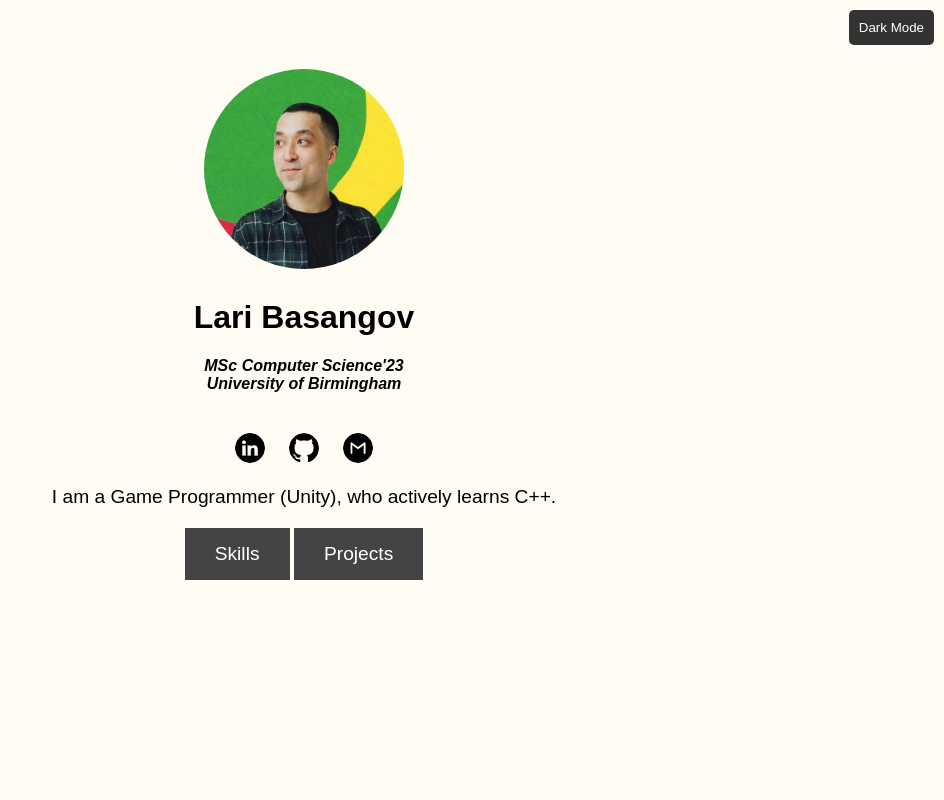
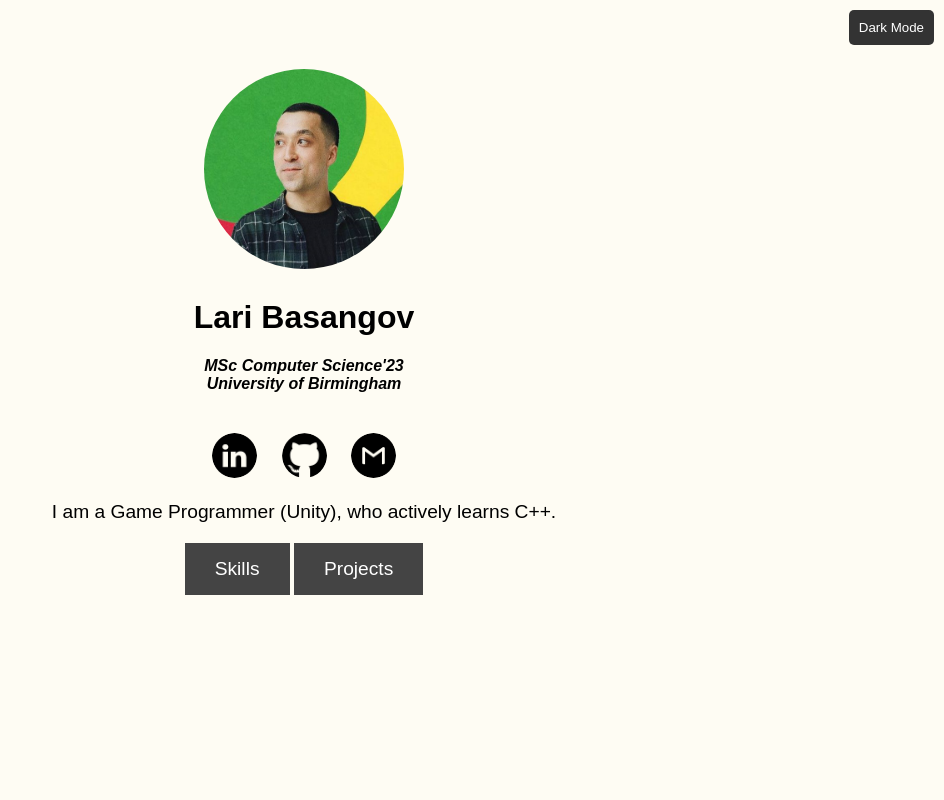
Before and after one commit to UltimateDecaf/laribasangov.github.io, a plain HTML site: page index.html in a window 1280 px wide. Shown: the top 800 px of the page, without its empty margins (336-1280 px from the left). Drawn offline with Linux system fonts and the light colour scheme.

Commit message:
changes to the contacts' buttons
size and hyperlink for LinkedIn updated

```diff
--- a/index.html
+++ b/index.html
@@ -16,7 +16,7 @@
             <h4 style="margin-bottom: 0;"><i>MSc Computer Science'23<br>University of Birmingham</i></h4>
         </h1>
         <div id="links">
-            <a id="linkedin-link" href="www.linkedin.com/in/lari-basangov"><img id="linkedin-img" class="small-button" src="linkedin-dark.png" alt="LinkedIn"></a> <!-- LinkedIn button with image -->
+            <a id="linkedin-link" href="https://www.linkedin.com/in/lari-basangov"><img id="linkedin-img" class="small-button" src="linkedin-dark.png" alt="LinkedIn"></a> <!-- LinkedIn button with image -->
             <a id="github-link" href="https://github.com/UltimateDecaf"><img id="github-img" class="small-button" src="github-dark.png" alt="GitHub"></a> <!-- GitHub button with image -->
             <a id="email-link" href="mailto:basangovlari@gmail.com"><img id="email-img" class="small-button" src="email-dark.png" alt="Email"></a> <!-- Email button with image -->
         </div>
--- a/style.css
+++ b/style.css
@@ -53,7 +53,7 @@ img {
     font-size: 1.2rem; /* Larger font size for buttons */
 }
 .small-button {
-    max-width: 30px; /* Limit the width of the buttons */
+    max-width: 45px; /* Limit the width of the buttons */
 }
 
 .small-button:hover {
```
